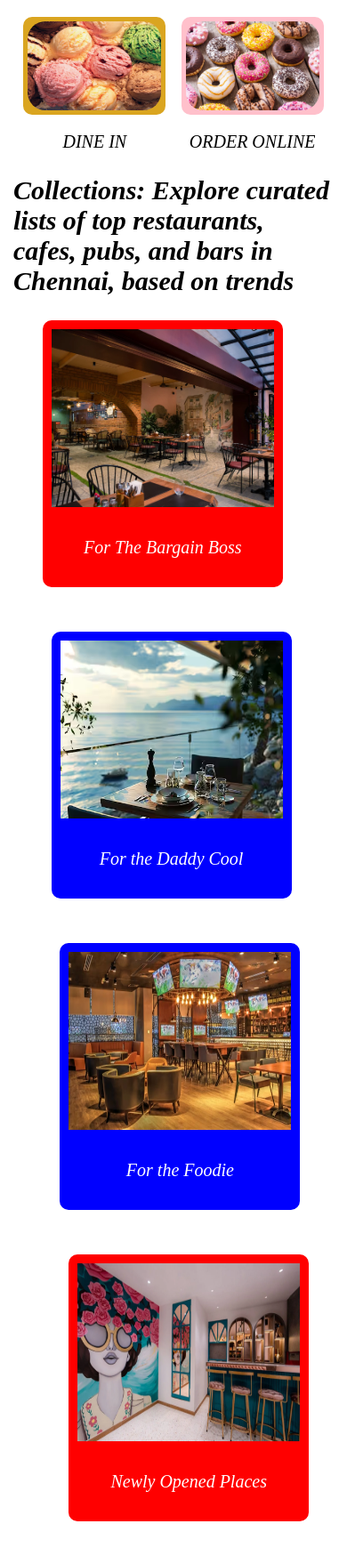
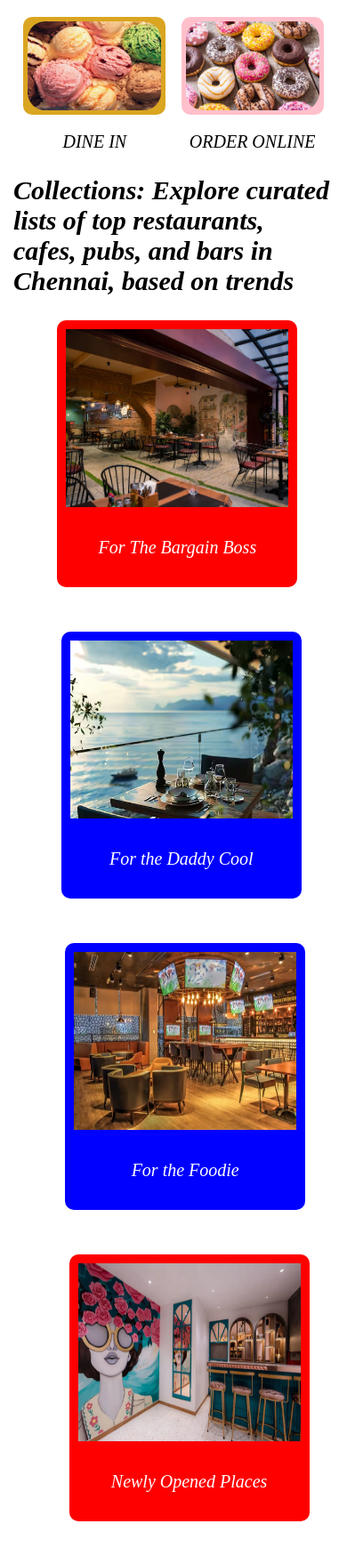
Before and after one commit to saranya2707/zomato, a plain HTML site: page index.html in a window 390 px wide. Shown: the part 215-1964 px from the top of the page at 89% size. Drawn offline with Linux system fonts and the light colour scheme.

Commit message:
Update style.css

```diff
--- a/style.css
+++ b/style.css
@@ -370,7 +370,7 @@ a{
     background-color: red;
     height: 300px;
     border-radius: 10px;
-    margin-left: 5px;
+    margin-left: 22px;
 }
 
 .c2{
@@ -378,7 +378,7 @@ a{
     height: 300px;
     border-radius: 10px;
     margin-top: 350px;
-    margin-left: -295px;
+    margin-left: -300px;
 }
 
 .c3{
@@ -386,7 +386,7 @@ a{
     height: 300px;
     border-radius: 10px;
     margin-top: 700px;
-    margin-left: -295px;
+    margin-left: -300px;
 }
 
 .c4{
@@ -394,7 +394,7 @@ a{
     height: 300px;
     border-radius: 10px;
     margin-top: 1050px;
-    margin-left: -295px;
+    margin-left: -300px;
 }
 
 .cc1{
@@ -416,7 +416,7 @@ a{
     display: flex;
     font-size: 13px;
     justify-content: space-between;
-    margin-left: 1px;
+    margin-left: 23px;
     margin-right: 350px;
     text-align: center;
 }
@@ -441,7 +441,7 @@ a{
 
 .z{
     background-color: red;
-    height: 360px;
+    height: 280px;
     font-size: 75px;
     color: white;
     font-style: italic;
@@ -458,6 +458,7 @@ a{
 .d{
 font-size: 20px;
 font-style: oblique;
+margin-left: 30px;
 }
 
 .d1{
```
